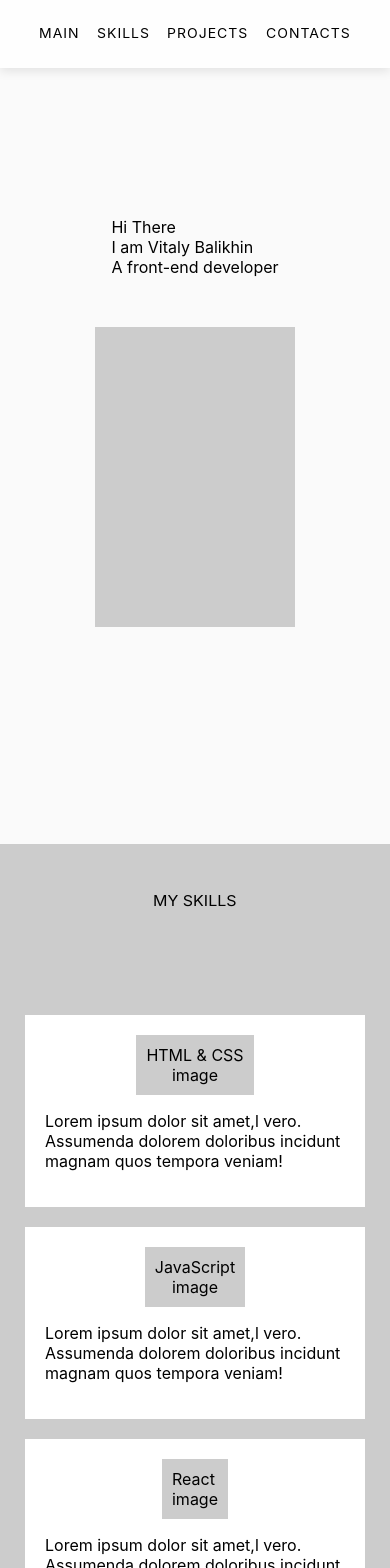
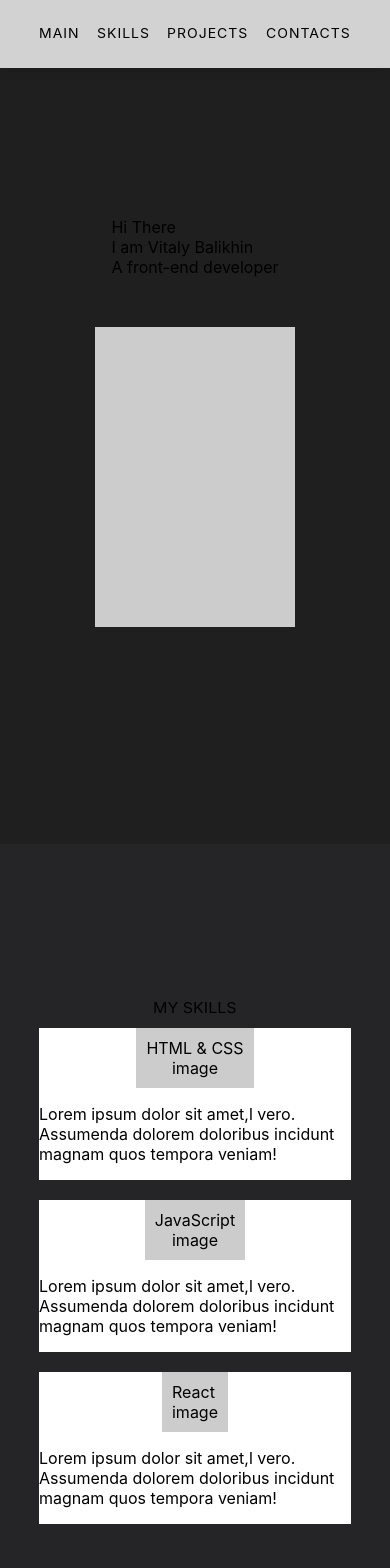
Before and after one commit to maqweb/portfolio-react, a React (Create React App) app: page / in a window 390 px wide. Shown: the top 1568 px of the page. Built offline with nearby package versions, Linux system fonts and the light colour scheme.

Commit message:
added styles

```diff
--- a/src/components/Intro/Intro.module.css
+++ b/src/components/Intro/Intro.module.css
@@ -1,6 +1,6 @@
 .intro {
   height: 100vh;
-  background: #fafafa;
+  background: #1f1f20;
   display: flex;
   justify-content: center;
 }
--- a/src/components/Projects/Projects.module.css
+++ b/src/components/Projects/Projects.module.css
@@ -28,7 +28,7 @@
 
 .projectItem {
   background: #cccccc;
-  width: 400px;
+  width: 480px;
   margin: 5px 0;
   height: 300px;
   overflow: hidden;
@@ -73,14 +73,16 @@
   }
 }
 
+@media screen and (max-width: 600px) {
+  .projectItem {
+    width: 100%;
+  }
+}
+
 @media screen and (max-width: 460px) {
   .projectsWrap {
     flex-direction: column;
     justify-content: center;
     align-items: center;
   }
-
-  .projectItem {
-    width: 100%;
-  }
 }
--- a/src/components/Skills/Skills.module.css
+++ b/src/components/Skills/Skills.module.css
@@ -1,6 +1,6 @@
 .skills {
-  height: 100vh;
-  background: #ccc;
+  min-height: 100vh;
+  background: #252527;
   display: flex;
   justify-content: center;
   align-items: center;
@@ -23,13 +23,13 @@
 
 .skillsWrap {
   display: flex;
+  width: 100%;
 }
 
 .skillsItem {
-  width: 300px;
+  width: 480px;
   margin: 10px 15px;
   background: #ffffff;
-  padding: 20px;
   display: flex;
   flex-direction: column;
   justify-content: center;
@@ -47,12 +47,15 @@
 }
 
 @media screen and (max-width: 1130px) {
-  .container {
-    height: 100%;
-  }
-
   .skillsWrap {
     flex-direction: column;
     align-items: center;
   }
 }
+
+@media screen and (max-width: 600px) {
+  .skillsItem {
+    width: 100%;
+    margin: 10px 0;
+  }
+}
```
